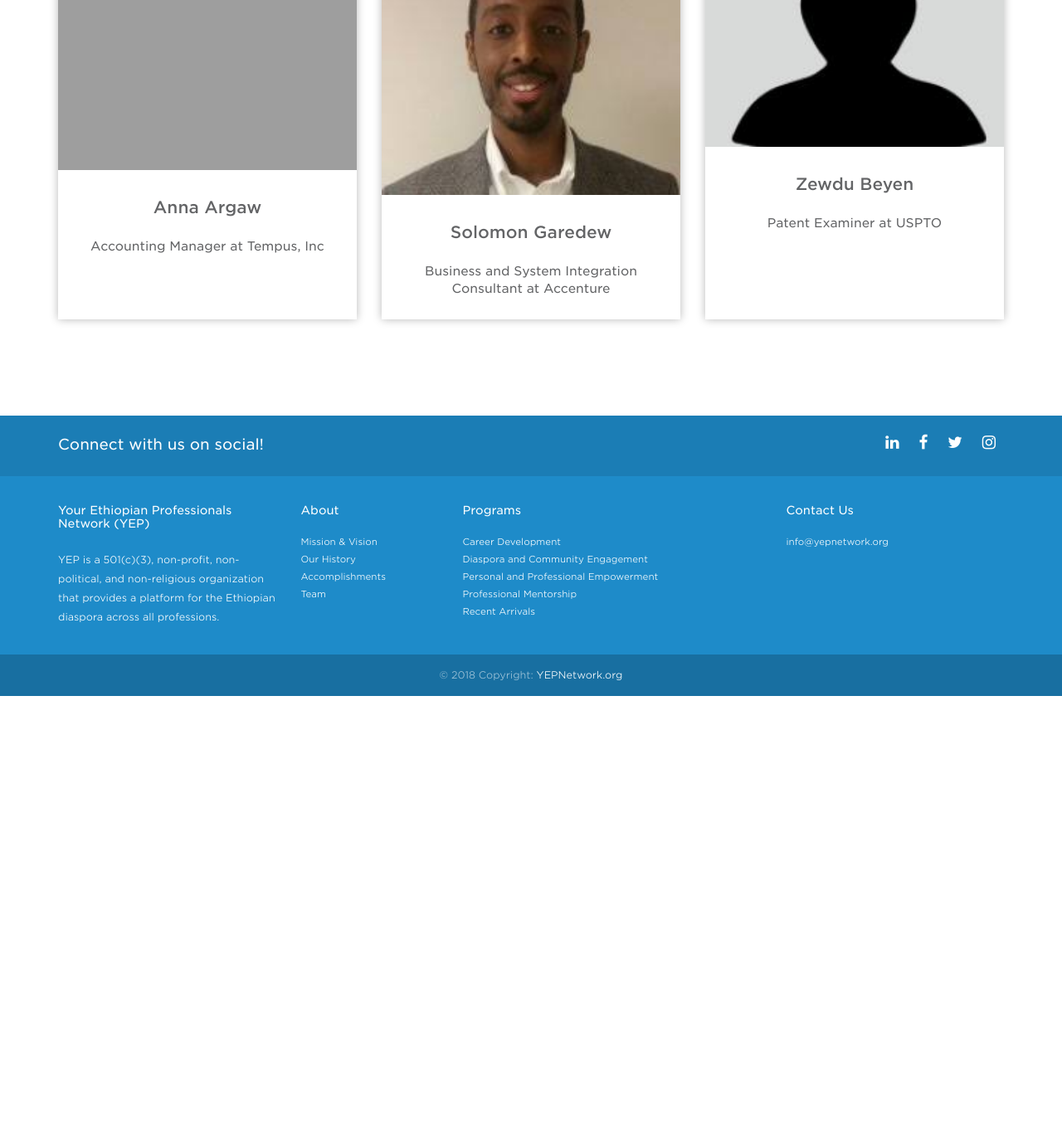
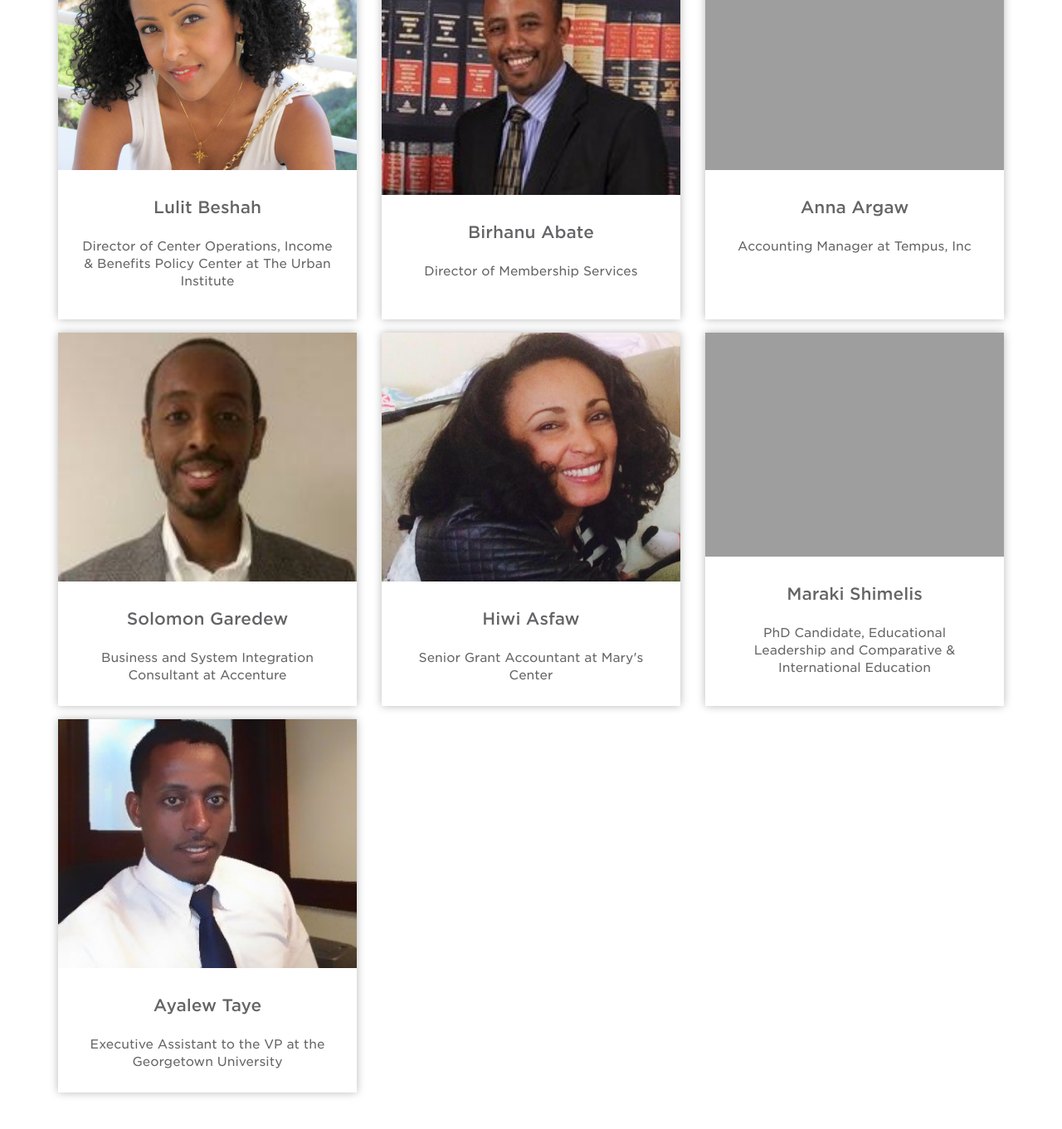
Before and after one commit to YEPNetwork/yepnetwork.github.io, a Jekyll site: the page built from _pages/team.html, in a window 1280 px wide and 1400 px high, scrolled down 3488 px. Shown: the top 1361 px of the window at 83% size. Built offline with Jekyll 4.4.1, drawn with Linux system fonts in a browser that asks for light colours; nearby versions of some CDN libraries; before the commit the page ends 4327 px from its top, so only the background shows below that; some of the changed text lies outside the part shown.

Commit message:
Update past-team-members.yml

```diff
--- a/_data/past-team-members.yml
+++ b/_data/past-team-members.yml
@@ -10,9 +10,15 @@
 - name: Tadu Yimam
   position: Senior Director, Online Learning and Publications
   image: tadu-yimam.jpg
+- name: Hiwot Maru
+  position: IT Professional
+  image: hiwot_maru.jpg
 - name: Sabel Kassa
   position: Senior Business System Analyst at USAC
   image: sabel-kassa.jpg
+- name: Lulit Beshah
+  position: Director of Center Operations, Income & Benefits Policy Center at The Urban Institute
+  image: lulit_beshah.jpg
 - name: Birhanu Abate
   position: Director of Membership Services
   image: birhanu-abate.jpg
@@ -22,6 +28,12 @@
 - name: Solomon Garedew
   position: Business and System Integration Consultant at Accenture
   image: solomon-garedew.jpg
-- name: Zewdu Beyen
-  position: Patent Examiner at USPTO
-  image: vacant.jpg
+- name: Hiwi Asfaw
+  position: Senior Grant Accountant at Mary's Center
+  image: hiwi_asfaw.jpg
+- name: Maraki Shimelis
+  position: PhD Candidate, Educational Leadership and Comparative & International Education
+  image: maraki_kebede.jpg
+- name: Ayalew Taye
+  position: Executive Assistant to the VP at the Georgetown University
+  image: ayalew_taye.jpg
```
